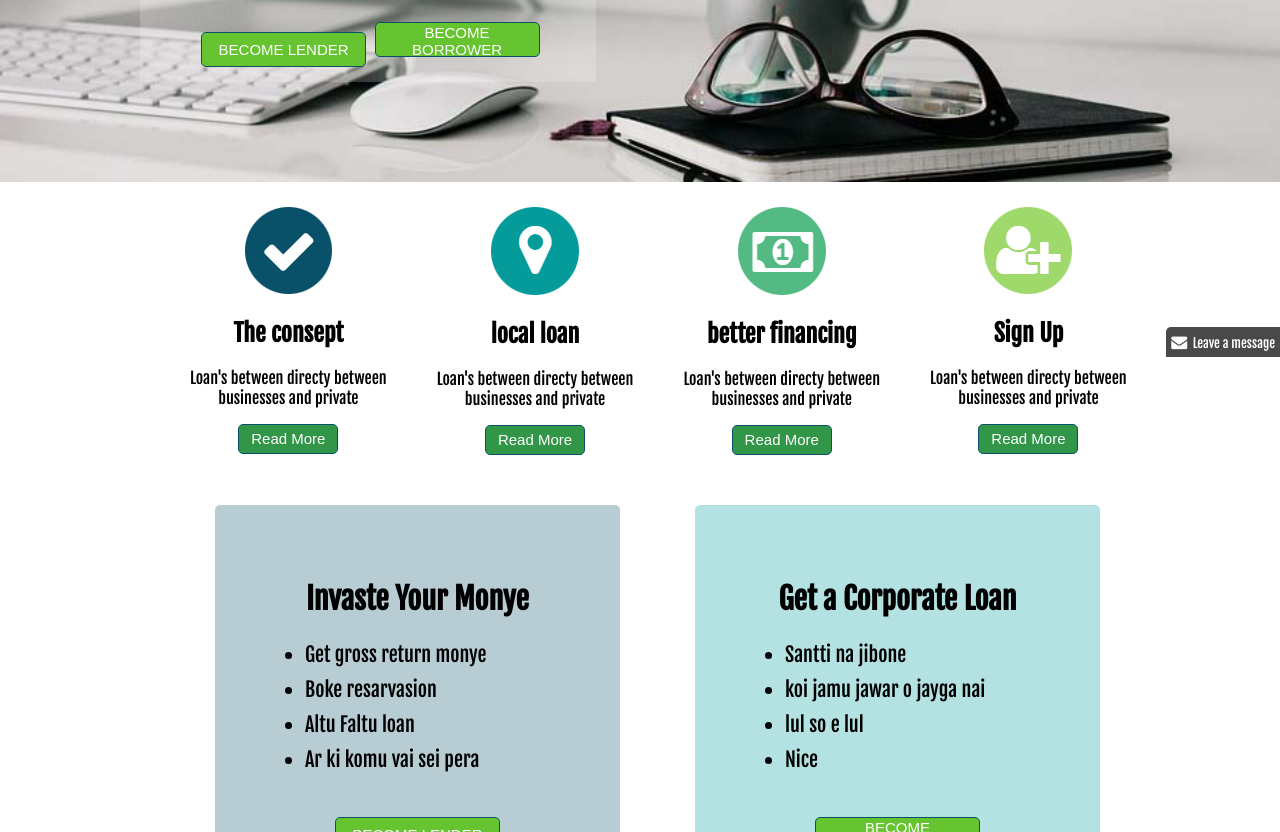
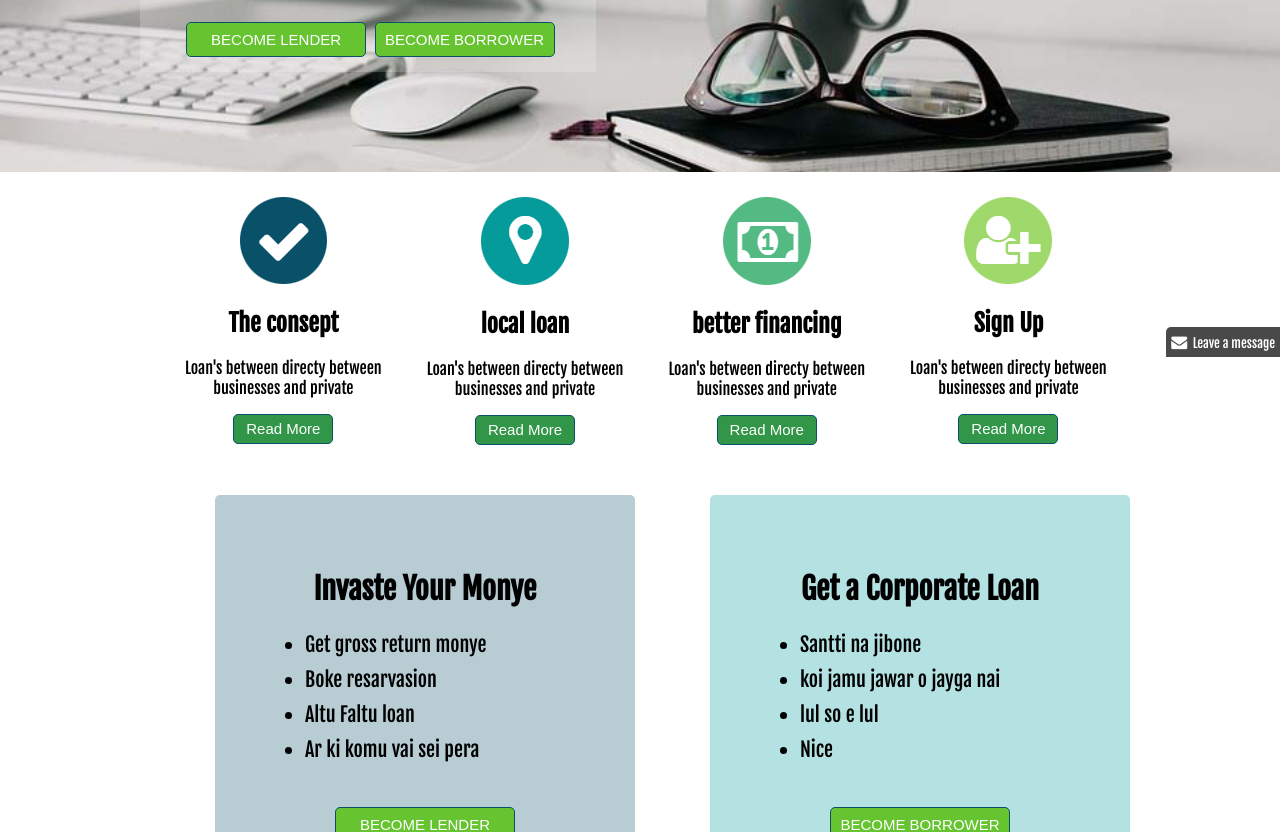
Before and after one commit to rahatrar/CT-Assignment-6.2, a plain HTML site: page index.html in a window 1280 px wide. Shown: the part 268-1100 px from the top of the page. Drawn offline with Linux system fonts and the light colour scheme.

Commit message:
Update style.css

```diff
--- a/css/style.css
+++ b/css/style.css
@@ -158,7 +158,7 @@ margin: 0;
 
 .button{
 height: 35px;
-width: 165px;
+width: 180px;
 font-size: 15px;
 color: #fff;
 text-transform: uppercase;
@@ -189,7 +189,7 @@ padding-top: 5px;
 .p{
 	float: left;
 margin-top: 25px;
-margin-left: 50px;
+margin-left: 45px;
 box-sizing: border-box;
 text-align: center;
 }
@@ -251,7 +251,7 @@ margin-top:10px;
 
 .but{
 height: 35px;
-width: 165px;
+width: 180px;
 font-size: 15px;
 color: #fff;
 text-transform: uppercase;
```
